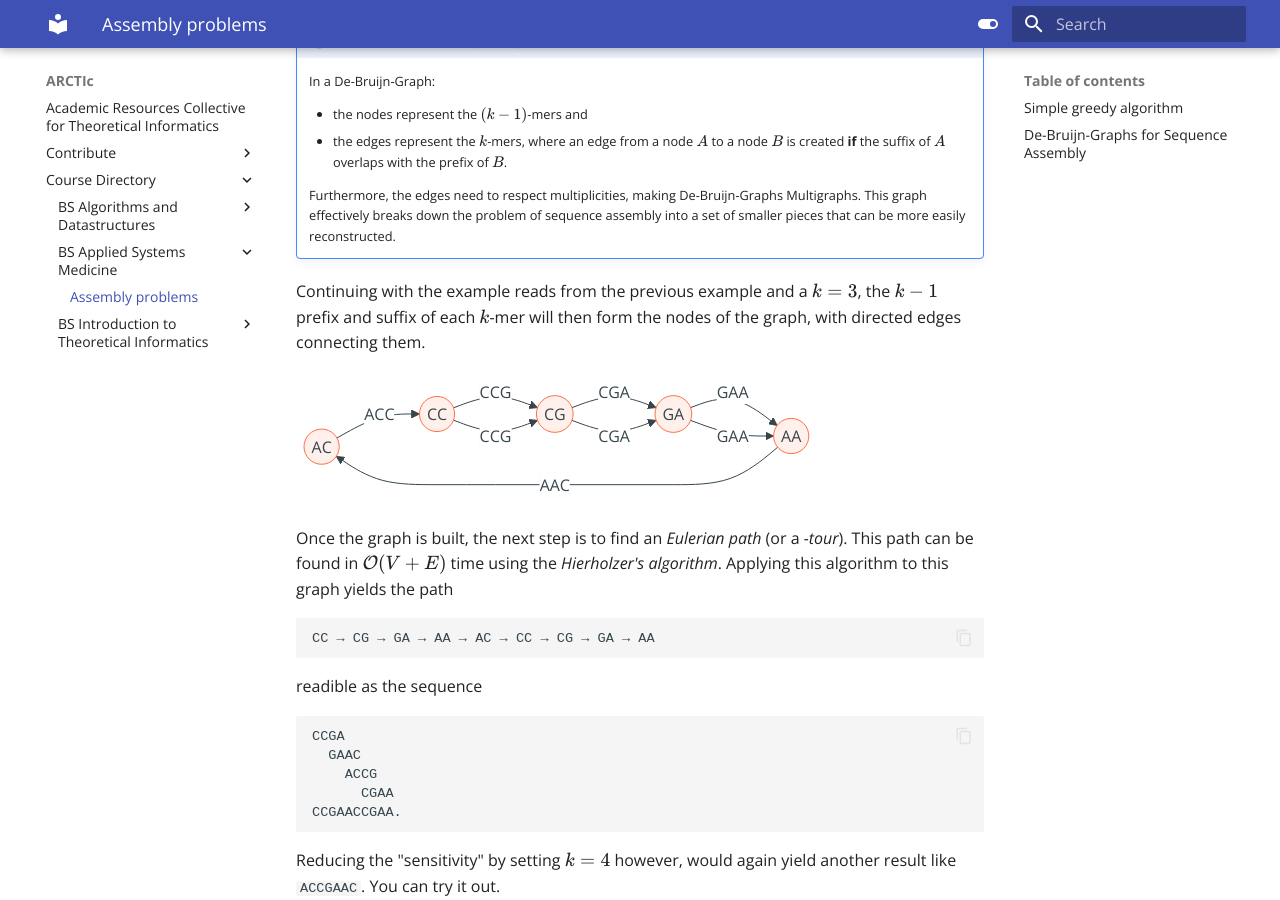
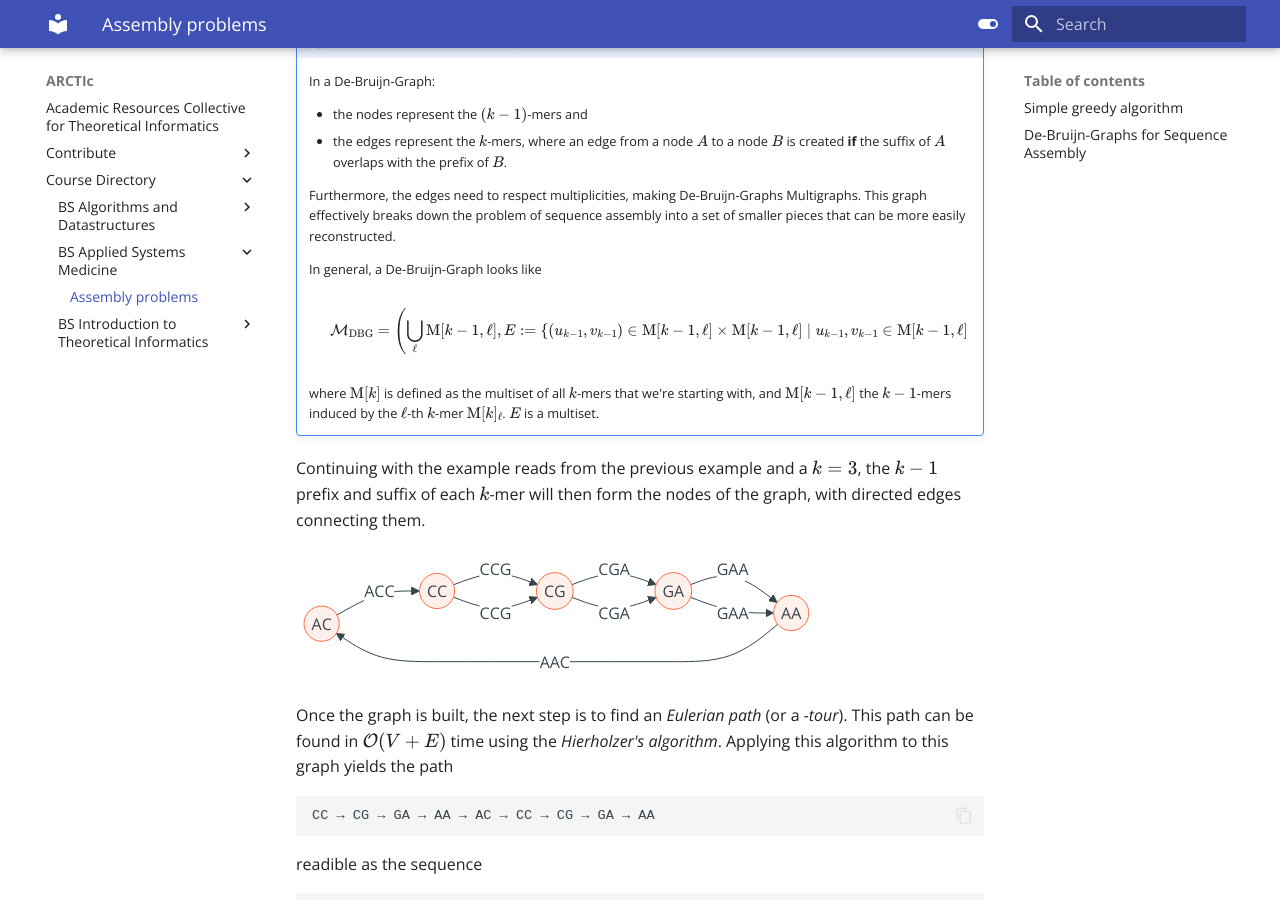
Before and after one commit to bananeira/projet-arctic, an MkDocs documentation site: the page built from docs/Course Directory/BS Applied Systems Medicine/genome-assembly-problem.md, in a window 1280 px wide and 900 px high, scrolled down 3590 px. Built offline with MkDocs 1.6.1 and Material for MkDocs 9.7.7, drawn with Linux system fonts in a browser that asks for light colours; some web fonts are replaced.

Commit message:
Merge remote-tracking branch 'origin/main'
# Conflicts:
#	docs/Course Directory/BS Applied Systems Medicine/genome-assembly-problem.md

````diff
--- a/docs/Course Directory/BS Applied Systems Medicine/genome-assembly-problem.md
+++ b/docs/Course Directory/BS Applied Systems Medicine/genome-assembly-problem.md
@@ -185,6 +185,17 @@ This method can handle situations where greedy algorithms struggle, as it takes
     Furthermore, the edges need to respect multiplicities, making De-Bruijn-Graphs Multigraphs.
     This graph effectively breaks down the problem of sequence assembly into a set of smaller pieces that can be more easily reconstructed.
 
+    In general, a De-Bruijn-Graph looks like
+
+    $$
+    \begin{align*}
+        \mathcal{M}_\mathrm{DBG} = \left(\bigcup_\ell\mathrm{M}[k - 1, \ell], E := \{(u_{k-1}, v_{k-1}) \in \mathrm{M}[k-1, \ell] \times \mathrm{M}[k-1, \ell] \mid u_{k-1}, v_{k-1} \in \mathrm{M}[k-1, \ell] \in \mathrm{M}[k]_\ell\}\right), \quad k \in \NN_{\geq 3}
+    \end{align*}
+    $$
+
+    where $\mathrm{M}[k]$ is defined as the multiset of all $k$-mers that we're starting with, and $\mathrm{M}[k-1, \ell]$ the $k-1$-mers induced by the $\ell$-th $k$-mer $\mathrm{M}[k]_\ell$.
+    $E$ is a multiset.
+
 Continuing with the example reads from the previous example and a $k = 3$, the $k-1$ prefix and suffix of each $k$-mer will then form the nodes of the graph, with directed edges connecting them.
 
 ```mermaid
````
